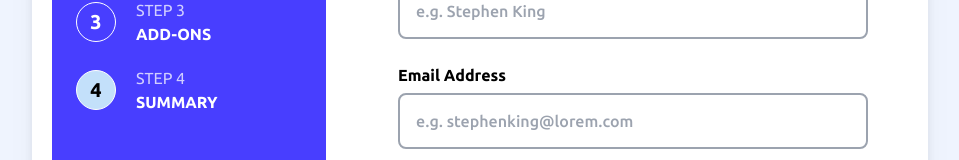
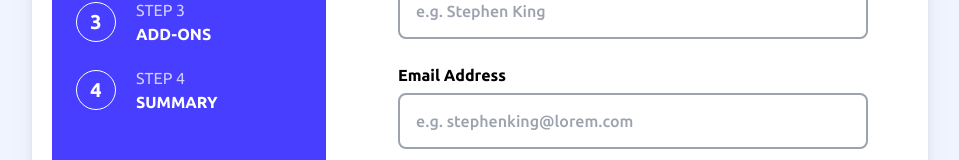
Before and after one commit to smitvalture/MultiStep-Form, a React (Vite) app: page / in a window 1280 px wide. Shown: the part 278-438 px from the top of the page, without its empty margins (160-1119 px from the left). Built offline with nearby package versions, Linux system fonts and the light colour scheme.

Commit message:
fix step navigation

```diff
--- a/src/pages/MultiStepForm.jsx
+++ b/src/pages/MultiStepForm.jsx
@@ -221,7 +221,7 @@ const MultiStepForm = () => {
                         {steps.map((items, index) => (
                             <div key={index} className="flex items-center gap-5">
                                 <p
-                                    className={`w-10 h-10 border duration-500 border-white ${index === page || index === 3 ? 'bg-[#c3e0fa] text-black' : ''} rounded-full flex justify-center items-center text-xl font-semibold`}
+                                    className={`w-10 h-10 border duration-500 border-white ${index === page || (index === 3 && page === 3) ? 'bg-[#c3e0fa] text-black' : ''} rounded-full flex justify-center items-center text-xl font-semibold`}
                                 >
                                     {index + 1}
                                 </p>
--- a/src/pages/steps/Finish_Up.jsx
+++ b/src/pages/steps/Finish_Up.jsx
@@ -52,7 +52,7 @@ const Finish_Up = ({ onclick, toggle, planName, planCost, selectedAddOns, online
 
 
       <div className='w-full px-6 flex justify-between items-center'>
-        <p className='text-gray-500 text-sm'>Total (per {toggle ? 'year' : 'month'})</p>
+        <p className='text-gray-500 text-sm font-medium'>Total (per {toggle ? 'year' : 'month'})</p>
         <p className='text-purple-800 font-semibold'>+${total}/{toggle ? 'yr' : 'mo'}</p>
       </div>
     </div>
```
